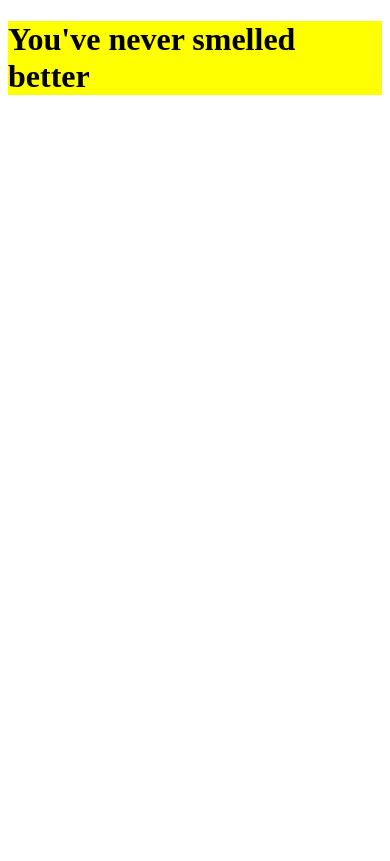
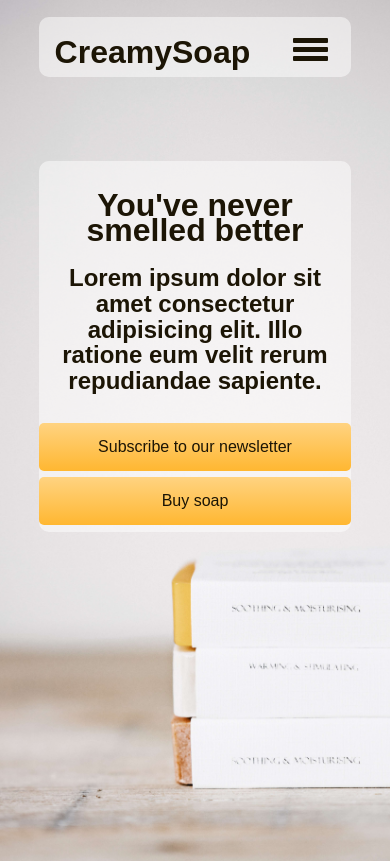
Before and after one commit to CCooper0/Soap-Landing-Page, a website: page dist/index.html in a window 390 px wide. Drawn offline with Linux system fonts and the light colour scheme.

Commit message:
Add bg image, html, css, and js from cactus landing page

```diff
--- a/dist/css/style.css
+++ b/dist/css/style.css
@@ -1,3 +1,277 @@
-h1 {
-  background-color: yellow;
+body {
+  height: 100vh;
+  width: 100vw;
+  background-image: url(../images/soap_annie-spratt-1145911-unsplash_cropped.jpg);
+  background-repeat: no-repeat;
+  background-position: center;
+  background-size: cover;
+  color: #1c1505;
+  font-family: Arial, Helvetica, sans-serif;
+  font-size: 16px;
+  line-height: 1.6em;
+  margin: 0;
+  overflow: hidden;
 }
+
+.container {
+  margin: auto;
+  overflow: hidden;
+  position: relative;
+}
+
+#nav-overlay {
+  background-color: rgba(255, 255, 255, 0.3);
+  position: relative;
+  border-radius: 10px;
+  margin-top: 2vh;
+  margin-left: 2vw;
+  margin-right: 2vw;
+  margin-bottom: 28vh;
+}
+
+#text-overlay {
+  background-color: rgba(255, 255, 255, 0.3);
+  position: relative;
+  border-radius: 10px;
+  margin-left: 10vw;
+  margin-right: 10vw;
+  margin-bottom: 20vh;
+}
+
+.main-header {
+  color: #1c1505;
+  float: left;
+  width: 40%;
+  height: 60px;
+  padding-top: 2px;
+  padding-left: 5%;
+  box-sizing: border-box;
+}
+
+#navbar {
+  color: #1c1505;
+  float: right;
+  width: 60%;
+  height: 60px;
+  padding-top: 8px;
+  padding-right: 2%;
+  box-sizing: border-box;
+}
+
+#navbar ul {
+  padding: 0;
+  padding-left: 10%;
+  list-style: none;
+  text-align: right;
+}
+
+#navbar li {
+  display: inline;
+}
+
+#navbar li:hover {
+  font-weight: bold;
+}
+
+#navbar a {
+  color: #1c1505;
+  text-decoration: none;
+  font-size: 28px;
+  padding-right: 15px;
+}
+
+.text-box {
+  position: relative;
+  padding: 10px;
+}
+
+.text-box h1,
+.text-box h2,
+.text-box .button {
+  text-align: center;
+}
+
+.flex-container {
+  display: flex;
+  flex-direction: row;
+  flex-wrap: wrap;
+  justify-content: space-evenly;
+}
+
+/* Changes flex property so that Microsoft Edge recognizes it */
+@supports (-ms-ime-align: auto) {
+  .flex-container {
+    justify-content: space-around;
+  }
+}
+
+.button {
+  background: linear-gradient(#ffd381 0%, #ffb731 100%);
+  border: #1c1505;
+  color: #1c1505;
+  padding: 15px 32px;
+  text-align: center;
+  text-decoration: none;
+  display: inline-block;
+  font-size: 16px;
+  margin-bottom: 2%;
+  position: relative;
+  border-radius: 5px;
+}
+
+.button:hover {
+  background: linear-gradient(#ffdd9e 0%, #ffc24f 100%);
+  border: #1c1505;
+}
+
+@media only screen and (max-width: 678px) {
+  body {
+    background-image: url(../images/soap_annie-spratt-1145911-unsplash.jpg);
+  }
+
+  /* This is for hamburger menu */
+  #menu {
+    width: 35px;
+    height: 30px;
+    float: right;
+    margin: 23px 23px 10px 23px;
+    cursor: pointer;
+  }
+  .bar {
+    height: 5px;
+    width: 100%;
+    background-color: #1c1505;
+    display: block;
+    border-radius: 1px;
+    transition: 0.1s ease;
+  }
+
+  #bar1 {
+    transform: translateY(-4px);
+  }
+  #bar3 {
+    transform: translateY(4px);
+  }
+  .change .bar {
+    background-color: #1c1505;
+  }
+  .change #bar1 {
+    transform: translateY(4px) rotateZ(-45deg);
+  }
+  .change #bar3 {
+    transform: translateY(-6px) rotate(45deg);
+  }
+  .change #bar2 {
+    opacity: 0;
+  }
+
+  #navbar {
+    transition: 0.3 ease;
+    display: none;
+  }
+
+  #navbar.change {
+    display: block;
+    padding: 0;
+  }
+  /* End hamburger menu code */
+
+  #nav-overlay {
+    background-color: rgba(255, 255, 255, 0.5);
+    position: relative;
+    border-radius: 10px;
+    margin-top: 2vh;
+    margin-left: 10vw;
+    margin-right: 10vw;
+    margin-bottom: 5vh;
+  }
+
+  #text-overlay {
+    background-color: rgba(255, 255, 255, 0.5);
+    position: relative;
+    border-radius: 10px;
+    margin-left: 10vw;
+    margin-right: 10vw;
+    margin-bottom: 10vh;
+  }
+
+  .flex-container {
+    display: flex;
+    flex-direction: column;
+    flex-wrap: wrap;
+    justify-content: space-evenly;
+    margin-bottom: 10vh;
+  }
+
+  .main-header {
+    color: #1c1505;
+    width: 100%;
+    height: 60px;
+    padding-top: 2px;
+    text-align: left;
+    box-sizing: border-box;
+  }
+
+  .main-header h1 {
+    width: 50%;
+    float: left;
+    margin-bottom: 10px;
+  }
+
+  #menu {
+    float: right;
+  } /* ^Possibly unnecessary */
+
+  .nav {
+    margin: 0;
+  }
+
+  #navbar {
+    color: #1c1505;
+    width: 100%;
+    justify-content: center;
+    height: 220px;
+    padding-right: 2%;
+    box-sizing: border-box;
+  }
+
+  #navbar ul {
+    padding: 0;
+    padding-left: 10%;
+    list-style: none;
+    text-align: center;
+    display: flex;
+    flex-direction: column;
+  }
+
+  #navbar li {
+    display: inline;
+    padding: 10px;
+  }
+
+  #navbar a {
+    color: #1c1505;
+    text-decoration: none;
+    font-size: 28px;
+    padding-right: 15px;
+  }
+}
+
+@media only screen and (min-width: 1000px) {
+  #text-overlay {
+    width: 800px;
+    margin-left: auto;
+    margin-right: auto;
+  }
+}
+
+/* Corrects text-overlay responsiveness in MS Edge */
+@supports (-ms-ime-align: auto) {
+  @media only screen and (min-width: 800px) {
+    #text-overlay {
+      width: 660px;
+      margin-left: auto;
+      margin-right: auto;
+    }
+  }
+}
--- a/dist/index.html
+++ b/dist/index.html
@@ -8,6 +8,51 @@
     <title>Soap Landing Page</title>
   </head>
   <body>
-    <h1>You've never smelled better</h1>
+    <div id="nav-overlay">
+      <div class="container flex-container">
+        <header class="main-header">
+          <h1>CreamySoap</h1>
+
+          <div id="menu" onclick="onClickMenu()">
+            <div id="bar1" class="bar"></div>
+            <div id="bar2" class="bar"></div>
+            <div id="bar3" class="bar"></div>
+          </div>
+        </header>
+
+        <nav id="navbar">
+          <ul class="nav" id="nav">
+            <li><a href="#">Home</a></li>
+            <li><a href="#">About</a></li>
+            <li><a href="#">Shop</a></li>
+            <li><a href="#">Cart</a></li>
+          </ul>
+        </nav>
+      </div>
+    </div>
+
+    <div class="container">
+      <div id="text-overlay">
+        <div class="text-box">
+          <h1>You've never smelled better</h1>
+          <h2>
+            Lorem ipsum dolor sit amet consectetur adipisicing elit. Illo
+            ratione eum velit rerum repudiandae sapiente.
+          </h2>
+        </div>
+
+        <div class="flex-container">
+          <button type="button" class="button">
+            Subscribe to our newsletter
+          </button>
+          <button type="button" class="button">
+            Buy soap
+          </button>
+        </div>
+      </div>
+    </div>
+
+    <script src="script.js"></script>
+    <footer></footer>
   </body>
 </html>
--- a/dist/script.js
+++ b/dist/script.js
@@ -0,0 +1,6 @@
+function onClickMenu() {
+  document.getElementById("menu").classList.toggle("change");
+  //this toggle changes class list every time menu is clicked: it adds class="change" to things that have class="menu"
+
+  document.getElementById("navbar").classList.toggle("change");
+}
```
Also changed, not shown: dist/images/soap_Ylanite-Koppens_Pexels_DarkOverlay.jpg (added), dist/images/soap_annie-spratt-1145911-unsplash.jpg (added), dist/images/soap_annie-spratt-1145911-unsplash_cropped.jpg (added), 1 other file.
